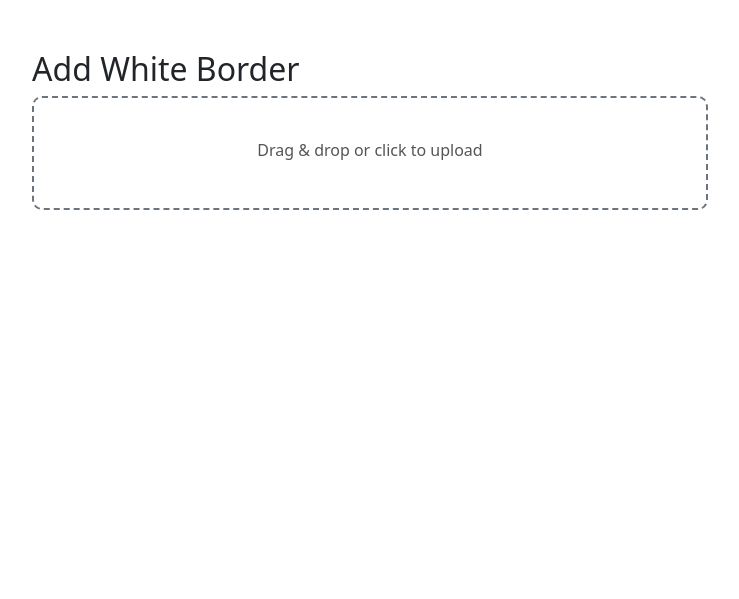
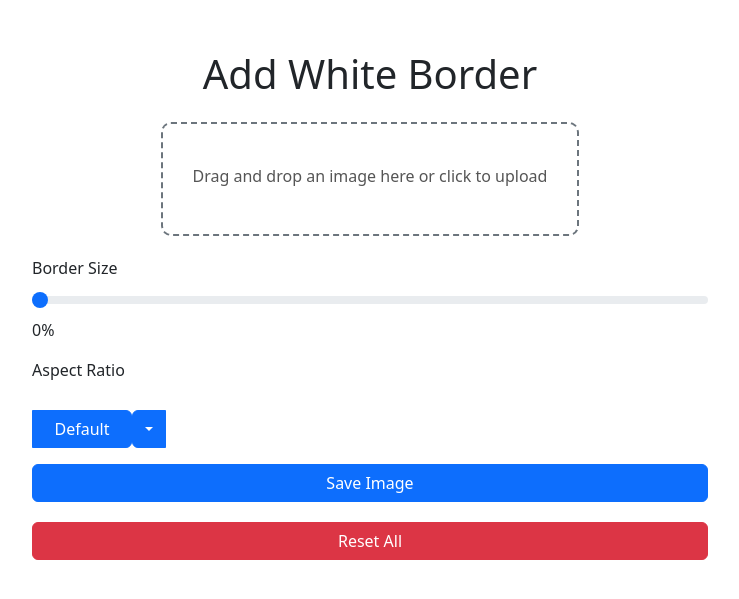
Before and after one commit to rkhanna99/image-transformer, a Flask app: template templates/border.html in a window 1280 px wide. Shown: the top 599 px of the page, without its empty margins (270-1009 px from the left). Run offline with Flask 3, Linux system fonts and the light colour scheme; the template is opened without the code that fills it, so the values that code supplies are empty; some libraries are stand-ins or nearby versions.

Commit message:
Latest changes

```diff
--- a/app.py
+++ b/app.py
@@ -3,6 +3,7 @@
 from processing_scripts.image_transformer import process_image
 from processing_scripts.helpers import get_coordinates_from_address
 from processing_scripts.helpers import cleanup_directory
+from processing_scripts.helpers import create_simple_border
 import os, atexit
 from PIL import Image
 
@@ -26,6 +27,33 @@
     Renders the upload form for users to upload images and input metadata.
     """
     return render_template('upload.html')
+
+@app.route('/border')
+def border_form():
+    return render_template('border.html')
+
+# White border route
+@app.route('/white-border', methods=['POST'])
+def white_border_endpoint():
+    if 'image' not in request.files:
+        return jsonify({"error": "No file uploaded"}), 400
+
+    file = request.files['image']
+    filename = secure_filename(file.filename)
+    filepath = os.path.join(app.config['UPLOAD_FOLDER'], filename)
+    file.save(filepath)
+
+    border_size = int(request.form.get('borderSlider', 0))
+    aspect_ratio = request.form.get('aspectRatio', 'Default')
+
+    # Do your border processing here...
+    processed_image = create_simple_border(Image.open(filepath), (1,1), border_size)
+
+    processed_filename = f"bordered_{filename}"
+    processed_path = os.path.join(app.config['UPLOAD_FOLDER'], processed_filename)
+    processed_image.save(processed_path)
+
+    return jsonify({"processed_image_url": url_for('static', filename=f'uploads/{processed_filename}')})
 
 # Processing image endpoint
 @app.route('/process-image', methods=['POST'])
--- a/docker-compose.yml
+++ b/docker-compose.yml
@@ -5,10 +5,11 @@
     build: .
     container_name: image_transformer
     ports:
-      - "5000:5000"
+      - "0:5000" # Dynamically select a port on the host machine
     volumes:
       - .:/app
       - ./static/uploads:/app/static/uploads # Mounting the uploads directory to persist uploaded files directly
     environment:
       - FLASK_ENV=development
+      - FLASK_DEBUG=1
     restart: unless-stopped
--- a/static/css/styles.css
+++ b/static/css/styles.css
@@ -41,21 +41,77 @@
     display: block;
 }
 
+/* ===== ASPECT RATIO DROPDOWN ALIGNMENT FIXES ===== */
+.aspect-ratio-container {
+    display: flex;
+    align-items: center; /* Center vertically */
+    flex-wrap: nowrap;
+    gap: 0.5rem;
+}
+
+/* Make the button group match the height of form controls */
+.aspect-ratio-container .btn-group {
+    height: 38px; /* Match Bootstrap form control height */
+    margin: 0;
+    padding: 0;
+    display: inline-flex;
+    vertical-align: middle;
+}
+
+/* Style the main button to match form control height */
+.aspect-ratio-container .btn-group .btn:first-child {
+    height: 38px;
+    display: flex;
+    align-items: center;
+    justify-content: center;
+    min-width: 100px;
+    padding: 0.375rem 0.75rem;
+    line-height: 1.5;
+}
+
+/* Style the dropdown toggle button */
+.aspect-ratio-container .btn-group .dropdown-toggle-split {
+    height: 38px;
+    display: flex;
+    align-items: center;
+    justify-content: center;
+    padding: 0.375rem 0.75rem;
+}
+
+/* Custom input field styling - perfect alignment */
+#customAspectRatio {
+    width: 120px;
+    height: 38px !important;
+    padding: 0.375rem 0.75rem !important;
+    flex-shrink: 0;
+    margin: 0;
+    line-height: 1.5;
+    border: 1px solid #ced4da;
+    border-radius: 0.375rem;
+}
+
+/* Ensure both elements have the same vertical alignment */
+.aspect-ratio-container .btn-group,
+.aspect-ratio-container #customAspectRatio {
+    vertical-align: middle;
+}
+
+/* Reset any potential misalignment */
+.aspect-ratio-container > * {
+    transform: translateY(0);
+    margin-top: 0;
+    margin-bottom: 0;
+}
+
 /* Set a consistent height and box-sizing for both select and input */
 .aspect-ratio-container .form-select,
 .aspect-ratio-container .form-control {
     height: 38px; /* Consistent height for both elements */
-    box-sizing: border-box; /* Ensure padding and borders don’t affect size */
+    box-sizing: border-box; /* Ensure padding and borders don't affect size */
     padding: 6px 12px; /* Align padding for both */
     font-size: 16px; /* Ensure font size is the same */
     border: 1px solid #ced4da; /* Match border styles */
     border-radius: 4px; /* Consistent border radius */
-}
-
-/* Add gap between elements for better spacing */
-.aspect-ratio-container {
-    gap: 10px; /* Space between dropdown and input */
-    align-items: center; /* Vertically align children within the container */
 }
 
 /* Ensure alignment inside the dropdown */
@@ -126,7 +182,6 @@
     height: 3rem;
 }
 
-
 /* Add a margin to the result container */
 #resultContainer {
     animation: fadeIn 0.5s ease-in-out;
@@ -181,3 +236,33 @@
     min-width: 40px;
     text-align: right;
 }
+
+/* Responsive adjustments for aspect ratio container */
+@media (max-width: 576px) {
+    .aspect-ratio-container {
+        flex-wrap: wrap;
+    }
+
+    #customAspectRatio {
+        width: 100%;
+        margin-top: 0.5rem;
+    }
+
+    .aspect-ratio-container .btn-group {
+        width: 100%;
+    }
+
+    .aspect-ratio-container .btn-group .btn:first-child {
+        flex: 1;
+        min-width: auto;
+    }
+}
+
+/* Additional alignment assurance */
+.aspect-ratio-container .btn {
+    line-height: 1.5;
+}
+
+.aspect-ratio-container .form-control {
+    line-height: 1.5;
+}
--- /dev/null
+++ b/static/js/border.js
@@ -0,0 +1,405 @@
+// ---- Grab elements ----
+const dropzone = document.getElementById('dropzone');
+const imageInput = document.getElementById('imageInput');
+const previewCanvas = document.getElementById('previewCanvas');
+const previewImage = document.getElementById('previewImage');
+const borderSlider = document.getElementById('borderSlider');
+const borderValue = document.getElementById('borderValue');
+const aspectButtons = document.querySelectorAll('[data-aspect]');
+const controls = document.getElementById('controls');
+const saveBtn = document.getElementById('saveImage');
+const dropzoneText = document.getElementById('dropzoneText');
+const resetButton = document.getElementById('resetButton');
+
+// New elements for Bootswatch dropdown
+const selectedAspectButton = document.getElementById('selectedAspectRatio');
+const aspectSelect = document.getElementById('aspectRatio');
+const customAspectInput = document.getElementById('customAspectRatio');
+const aspectDropdownItems = document.querySelectorAll('.dropdown-item[data-value]');
+
+console.log("=== Debug: Element References ===");
+console.log("Elements loaded:", {
+    dropzone, imageInput, previewCanvas, previewImage,
+    borderSlider, borderValue, controls, saveBtn, dropzoneText, resetButton,
+    selectedAspectButton, aspectSelect, customAspectInput
+});
+
+if (!dropzone) console.error("❌ Dropzone not found!");
+if (!imageInput) console.error("❌ Image input not found!");
+
+const ctx = previewCanvas?.getContext('2d', { willReadFrequently: true });
+
+// Keep original image in memory for fast re-renders
+let originalImage = null;
+const MAX_PREVIEW = 800; // Reduced for better performance
+
+// ---- Helpers ----
+function parseAspect(str) {
+    if (!str || str.toLowerCase() === 'custom') return null;
+    const [w, h] = str.split(':').map(Number);
+    if (!w || !h) return null;
+    return w / h;
+}
+
+function getActiveAspectRatio() {
+    // Use the hidden select value instead of button classes
+    return parseAspect(aspectSelect ? aspectSelect.value : null);
+}
+
+// Draws the preview with current border settings
+function drawPreview() {
+    console.log("drawPreview called with border:", borderSlider?.value, "aspect:", aspectSelect?.value);
+    if (!originalImage || !ctx || !previewCanvas) {
+        console.warn("Cannot draw preview - missing elements or image");
+        return;
+    }
+
+    const borderSize = borderSlider ? parseInt(borderSlider.value) : 0;
+    const imgW = originalImage.naturalWidth;
+    const imgH = originalImage.naturalHeight;
+
+    // Calculate scaling
+    const scale = Math.min(1, MAX_PREVIEW / Math.max(imgW, imgH));
+    const scaledW = Math.round(imgW * scale);
+    const scaledH = Math.round(imgH * scale);
+
+    // Add border to canvas size
+    const borderPixels = Math.round((borderSize / 100) * Math.max(scaledW, scaledH));
+    const canvasW = scaledW + (borderPixels * 2);
+    const canvasH = scaledH + (borderPixels * 2);
+
+    // Set canvas size
+    previewCanvas.width = canvasW;
+    previewCanvas.height = canvasH;
+
+    // Clear canvas
+    ctx.clearRect(0, 0, canvasW, canvasH);
+
+    // Fill with white background (the border)
+    if (borderPixels > 0) {
+        ctx.fillStyle = 'white';
+        ctx.fillRect(0, 0, canvasW, canvasH);
+    }
+
+    // Draw the image on top of the white background
+    ctx.drawImage(originalImage, borderPixels, borderPixels, scaledW, scaledH);
+
+    console.log("Preview drawn with border:", borderPixels, "pixels");
+}
+
+// ---- File selection + DnD ----
+function handleSelectedFile(file) {
+    console.log("handleSelectedFile called with:", file);
+    if (!file) {
+        console.warn("No file provided to handleSelectedFile");
+        return;
+    }
+
+    if (!file.type.match('image.*')) {
+        alert('Please select an image file (JPEG, PNG, etc.)');
+        return;
+    }
+
+    const reader = new FileReader();
+    reader.onload = e => {
+        console.log("FileReader loaded");
+        const img = new Image();
+        img.onload = () => {
+            console.log("Image loaded into memory");
+            originalImage = img;
+
+            // Show canvas and hide dropzone text
+            previewCanvas.classList.remove('d-none');
+            dropzoneText.style.display = 'none';
+
+            // Show controls and reset button
+            if (controls) controls.style.display = 'block';
+            if (resetButton) resetButton.style.display = 'block';
+
+            dropzoneText.textContent = file.name;
+
+            // Initial draw
+            drawPreview();
+        };
+        img.onerror = () => {
+            console.error("Failed to load image");
+            alert('Failed to load the image. Please try another file.');
+        };
+        img.src = e.target.result;
+    };
+    reader.onerror = () => {
+        console.error("FileReader error");
+        alert('Error reading file. Please try again.');
+    };
+    reader.readAsDataURL(file);
+}
+
+// ---- Aspect Ratio Dropdown Functionality ----
+function setupAspectRatioDropdown() {
+    if (!selectedAspectButton || !aspectSelect || !customAspectInput) {
+        console.warn("Aspect ratio dropdown elements not found");
+        return;
+    }
+
+    // Handle dropdown item clicks
+    aspectDropdownItems.forEach(item => {
+        item.addEventListener('click', function(e) {
+            e.preventDefault();
+            const value = this.getAttribute('data-value');
+            const text = this.textContent;
+
+            // Update selected button text
+            selectedAspectButton.textContent = text;
+
+            // Update hidden select value
+            aspectSelect.value = value;
+
+            // Show/hide custom input
+            if (value === 'Custom') {
+                customAspectInput.classList.remove('d-none');
+                customAspectInput.focus();
+            } else {
+                customAspectInput.classList.add('d-none');
+                customAspectInput.classList.remove('is-invalid', 'is-valid');
+            }
+
+            console.log("Aspect ratio selected:", value);
+
+            // Update preview if image is loaded
+            if (originalImage) {
+                drawPreview();
+            }
+        });
+    });
+
+    // Handle custom aspect ratio input
+    customAspectInput.addEventListener('input', function() {
+        // Validate custom aspect ratio format (e.g., "16:9")
+        const pattern = /^\d+:\d+$/;
+        if (pattern.test(this.value)) {
+            this.classList.remove('is-invalid');
+            this.classList.add('is-valid');
+
+            // Update the selected button text to show custom value
+            selectedAspectButton.textContent = this.value;
+
+            // Update the hidden select value
+            aspectSelect.value = this.value;
+
+            // Update preview if image is loaded
+            if (originalImage) {
+                drawPreview();
+            }
+
+            console.log("Custom aspect ratio:", this.value);
+        } else if (this.value.trim() !== '') {
+            this.classList.remove('is-valid');
+            this.classList.add('is-valid'); // Changed to is-valid for better UX
+        } else {
+            this.classList.remove('is-invalid', 'is-valid');
+        }
+    });
+
+    // Also trigger change when the hidden select changes
+    aspectSelect.addEventListener('change', function() {
+        console.log("Aspect ratio form value:", this.value);
+    });
+}
+
+// ---- Event Listeners ----
+
+// Initialize aspect ratio dropdown
+document.addEventListener('DOMContentLoaded', function() {
+    setupAspectRatioDropdown();
+});
+
+// Click on dropzone -> open file picker
+if (dropzone) {
+    dropzone.addEventListener('click', (e) => {
+        // Prevent triggering if clicking on child elements (except the file input)
+        if (e.target === dropzone || e.target === dropzoneText) {
+            console.log('✅ Dropzone clicked, opening file picker');
+            if (imageInput) {
+                imageInput.click();
+            }
+        }
+    });
+}
+
+// File input change
+if (imageInput) {
+    imageInput.addEventListener('change', (e) => {
+        console.log("Image input change event");
+        const file = e.target.files && e.target.files[0];
+        handleSelectedFile(file);
+    });
+}
+
+// Drag over / leave / drop
+if (dropzone) {
+    dropzone.addEventListener('dragover', (e) => {
+        e.preventDefault();
+        e.stopPropagation();
+        dropzone.classList.add('dragover');
+        dropzone.style.backgroundColor = '#f8f9fa';
+    });
+
+    dropzone.addEventListener('dragleave', (e) => {
+        e.preventDefault();
+        e.stopPropagation();
+        dropzone.classList.remove('dragover');
+        dropzone.style.backgroundColor = '';
+    });
+
+    dropzone.addEventListener('drop', (e) => {
+        e.preventDefault();
+        e.stopPropagation();
+        dropzone.classList.remove('dragover');
+        dropzone.style.backgroundColor = '';
+
+        const files = e.dataTransfer.files;
+        console.log("Files dropped:", files);
+
+        if (files && files.length > 0) {
+            const file = files[0];
+            if (imageInput) {
+                // Create a new FileList-like object
+                const dt = new DataTransfer();
+                dt.items.add(file);
+                imageInput.files = dt.files;
+            }
+            handleSelectedFile(file);
+        }
+    });
+}
+
+// ---- Live controls ----
+if (borderSlider && borderValue) {
+    // Initial border value display
+    borderValue.textContent = borderSlider.value + '%';
+
+    borderSlider.addEventListener('input', () => {
+        const value = borderSlider.value;
+        borderValue.textContent = value + '%';
+        console.log("Border slider input:", value);
+        drawPreview();
+    });
+}
+
+// Aspect ratio buttons (old style - keeping for compatibility)
+if (aspectButtons.length > 0) {
+    aspectButtons.forEach(btn => {
+        btn.addEventListener('click', () => {
+            console.log("Aspect button clicked:", btn.dataset.aspect);
+            // For compatibility, you might want to update the new dropdown too
+            if (aspectSelect && selectedAspectButton) {
+                aspectSelect.value = btn.dataset.aspect;
+                selectedAspectButton.textContent = btn.textContent;
+                drawPreview();
+            }
+        });
+    });
+}
+
+// Reset button functionality
+if (resetButton) {
+    resetButton.addEventListener('click', function() {
+        console.log("Reset button clicked");
+        previewCanvas.classList.add('d-none');
+        previewImage.classList.add('d-none');
+        dropzoneText.style.display = 'block';
+        dropzoneText.textContent = "Drag and drop an image here or click to upload";
+        if (imageInput) imageInput.value = '';
+        resetButton.style.display = 'none';
+        if (controls) controls.style.display = 'none';
+        originalImage = null;
+
+        // Reset border slider
+        if (borderSlider) {
+            borderSlider.value = 0;
+            if (borderValue) borderValue.textContent = '0%';
+        }
+
+        // Reset aspect ratio dropdown
+        if (selectedAspectButton && aspectSelect) {
+            selectedAspectButton.textContent = 'Default';
+            aspectSelect.value = 'Default';
+            if (customAspectInput) {
+                customAspectInput.classList.add('d-none');
+                customAspectInput.value = '';
+                customAspectInput.classList.remove('is-invalid', 'is-valid');
+            }
+        }
+
+        // Reset old aspect ratio buttons
+        aspectButtons.forEach(b => b.classList.remove('active'));
+    });
+}
+
+// ---- Form submission ----
+const borderForm = document.getElementById('borderForm');
+if (borderForm) {
+    borderForm.addEventListener('submit', async (e) => {
+        console.log("Form submitted");
+        e.preventDefault();
+
+        if (!imageInput || !imageInput.files || !imageInput.files[0]) {
+            alert('Please select an image first');
+            return;
+        }
+
+        const formData = new FormData();
+        formData.append('image', imageInput.files[0]);
+        formData.append('borderSize', borderSlider ? borderSlider.value : 0);
+
+        // Add aspect ratio to form data
+        if (aspectSelect) {
+            let aspectValue = aspectSelect.value;
+            // If custom input is visible and has valid value, use that instead
+            if (aspectValue === 'Custom' && customAspectInput &&
+                customAspectInput.value && !customAspectInput.classList.contains('is-invalid')) {
+                aspectValue = customAspectInput.value;
+            }
+            formData.append('aspectRatio', aspectValue);
+        }
+
+        try {
+            // Show loading
+            const loadingScreen = document.getElementById('loadingScreen');
+            if (loadingScreen) loadingScreen.style.display = 'flex';
+
+            const response = await fetch('/white_border', {
+                method: 'POST',
+                body: formData
+            });
+
+            if (!response.ok) throw new Error('Failed to process border');
+
+            const data = await response.json();
+            console.log("Response JSON:", data);
+
+            if (data.processed_image_url) {
+                // Hide canvas and show the processed image
+                previewCanvas.classList.add('d-none');
+                previewImage.src = data.processed_image_url;
+                previewImage.classList.remove('d-none');
+            }
+        } catch (err) {
+            console.error("Form submission error:", err);
+            alert("Something went wrong while processing the border.");
+        } finally {
+            // Hide loading
+            const loadingScreen = document.getElementById('loadingScreen');
+            if (loadingScreen) loadingScreen.style.display = 'none';
+        }
+    });
+}
+
+// Prevent form submission on enter key
+document.addEventListener('keydown', (e) => {
+    if (e.key === 'Enter' && borderForm) {
+        e.preventDefault();
+    }
+});
+
+console.log("Border script loaded successfully");
--- a/templates/border.html
+++ b/templates/border.html
@@ -3,40 +3,99 @@
 <head>
     <meta charset="UTF-8">
     <meta name="viewport" content="width=device-width, initial-scale=1.0">
-    <title>Image Upload</title>
-    <!-- Add Bootstrap CSS -->
-    <link href="https://cdn.jsdelivr.net/npm/bootstrap@5.3.0/dist/css/bootstrap.min.css" rel="stylesheet">
-    <!-- Link the local style sheet up -->
+    <title>Add White Border</title>
+    <!-- Bootstrap CSS (Currently using Lux) -->
+    <!-- <link href="https://cdn.jsdelivr.net/npm/bootstrap@5.3.0/dist/css/bootstrap.min.css" rel="stylesheet"> -->
+    <link href="https://cdn.jsdelivr.net/npm/bootswatch@5.3.7/dist/lux/bootstrap.rtl.min.css" rel="stylesheet">
+    <!-- Local stylesheet -->
     <link rel="stylesheet" href="../static/css/styles.css">
-
 </head>
 <body>
     <div class="container">
-        <h2>Add White Border</h2>
-        <div class="dropzone" id="dropzone">
-            <input type="file" id="imageUpload" accept="image/*" hidden>
-            <p id="dropzoneText">Drag & drop or click to upload</p>
+        <!-- Border Editing Section -->
+        <div id="borderSection" class="section">
+            <h1 class="text-center mb-4">Add White Border</h1>
+            <form id="borderForm" enctype="multipart/form-data">
+                <!-- Dropzone -->
+                <div id="container">
+                    <div class="dropzone" id="dropzone">
+                        <p id="dropzoneText">Drag and drop an image here or click to upload</p>
+                        <input type="file" id="imageInput" name="image" class="form-control d-none" accept="image/*">
+                        <canvas id="previewCanvas" class="d-none" style="max-width: 100%; margin-top: 20px;"></canvas>
+                        <img id="previewImage" class="d-none" alt="Preview" style="max-width: 100%; margin-top: 20px;">
+                    </div>
+                    <button id="resetButton" type="button" style="display: none;">Reset</button>
+                </div>
+
+                <!-- Border Slider -->
+                <div class="mb-3 mt-3">
+                    <label for="borderSlider" class="form-label">Border Size</label>
+                    <input type="range" id="borderSlider" min="0" max="50" step="1" value="0" class="form-range">
+                    <span id="borderValue">0%</span>
+                </div>
+
+                <!-- Aspect Ratio Selector - Bootswatch Lux Style -->
+                <div class="mb-3">
+                    <label for="aspectRatio" class="form-label">Aspect Ratio</label>
+                    <div class="aspect-ratio-container d-flex align-items-center gap-2">
+                        <!-- Button group with dropdown -->
+                        <div class="btn-group" role="group">
+                            <button type="button" class="btn btn-primary" id="selectedAspectRatio">
+                                Default
+                            </button>
+                            <button type="button" class="btn btn-primary dropdown-toggle dropdown-toggle-split"
+                                    data-bs-toggle="dropdown" aria-haspopup="true" aria-expanded="false">
+                                <span class="visually-hidden">Toggle Dropdown</span>
+                            </button>
+                            <div class="dropdown-menu">
+                                <a class="dropdown-item" href="#" data-value="Default">Default</a>
+                                <a class="dropdown-item" href="#" data-value="4:5">4:5</a>
+                                <a class="dropdown-item" href="#" data-value="3:2">3:2</a>
+                                <a class="dropdown-item" href="#" data-value="16:9">16:9</a>
+                                <a class="dropdown-item" href="#" data-value="1:1">1:1</a>
+                                <div class="dropdown-divider"></div>
+                                <a class="dropdown-item" href="#" data-value="Custom">Custom...</a>
+                            </div>
+                        </div>
+
+                        <!-- Hidden select element for form submission -->
+                        <select id="aspectRatio" name="aspectRatio" class="d-none">
+                            <option value="Default" selected>Default</option>
+                            <option value="4:5">4:5</option>
+                            <option value="3:2">3:2</option>
+                            <option value="16:9">16:9</option>
+                            <option value="1:1">1:1</option>
+                            <option value="Custom">Custom...</option>
+                        </select>
+
+                        <!-- Custom aspect ratio input -->
+                        <input
+                            id="customAspectRatio"
+                            type="text"
+                            class="form-control d-none align-self-stretch"
+                            placeholder="e.g., 21:9"
+                            style="height: auto;"
+                        />
+                    </div>
+                </div>
+
+                <!-- Save & Reset Buttons -->
+                <button type="submit" id="saveImage" class="btn btn-primary w-100">Save Image</button>
+                <button type="reset" id="resetAllBtn" class="btn btn-danger w-100">Reset All</button>
+            </form>
         </div>
 
-        <div id="controls" style="display:none; margin-top:20px;">
-            <label for="borderSlider">Border (%):</label>
-            <input type="range" id="borderSlider" min="0" max="50" step="1" value="0">
-            <span id="borderValue">0%</span>
-
-            <label>Aspect Ratio:</label>
-            <div class="aspect-ratio-buttons">
-                <button data-aspect="1:1">1:1</button>
-                <button data-aspect="2:3" class="active">2:3</button>
-                <button data-aspect="3:4">3:4</button>
-                <button data-aspect="4:5">4:5</button>
-                <button data-aspect="16:9">16:9</button>
-                <button data-aspect="Custom">Custom</button>
+        <!-- Loading Screen -->
+        <div id="loadingScreen" style="display: none; align-items: center; justify-content: center; height: 100vh;">
+            <div class="spinner-border text-primary" role="status">
+                <span class="visually-hidden">Loading...</span>
             </div>
-
-            <canvas id="previewCanvas" style="max-width:100%; margin-top:20px;"></canvas>
-
-            <button id="saveImage" class="btn-primary">Save Image</button>
         </div>
     </div>
+
+    <!-- Bootstrap JS -->
+    <script src="https://cdn.jsdelivr.net/npm/bootstrap@5.3.0/dist/js/bootstrap.bundle.min.js"></script>
+    <!-- Page-specific JS -->
+    <script src="../static/js/border.js"></script>
 </body>
 </html>
```
Also changed, not shown: templates/upload.html (+6 -4 lines), color_palette.jpg, processing_scripts/image_transformer.py (line endings or trailing spaces), 1 other file.
